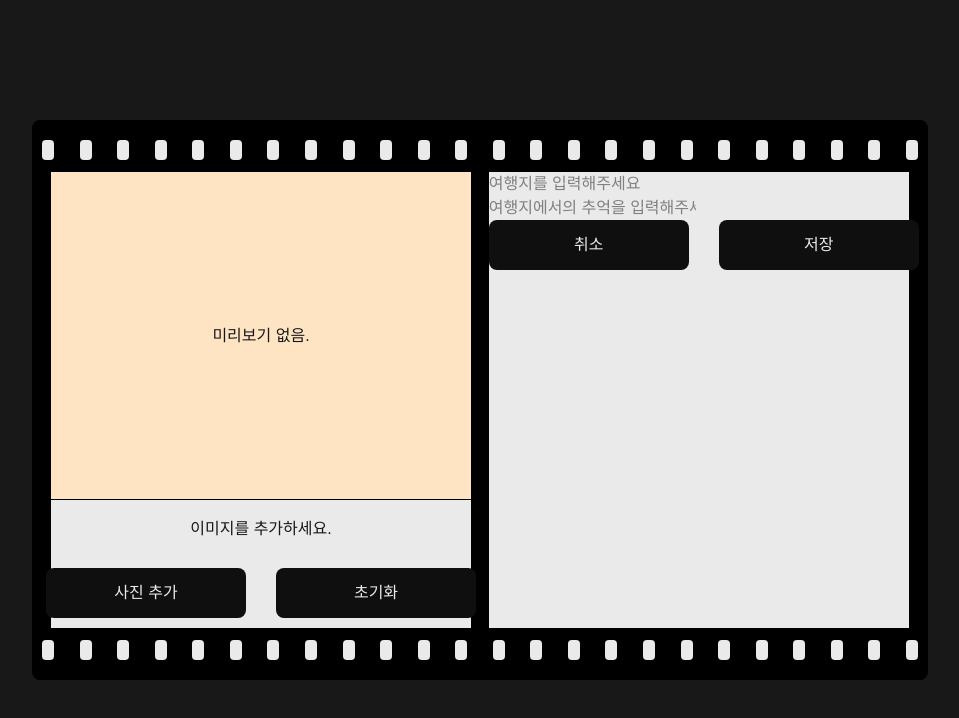
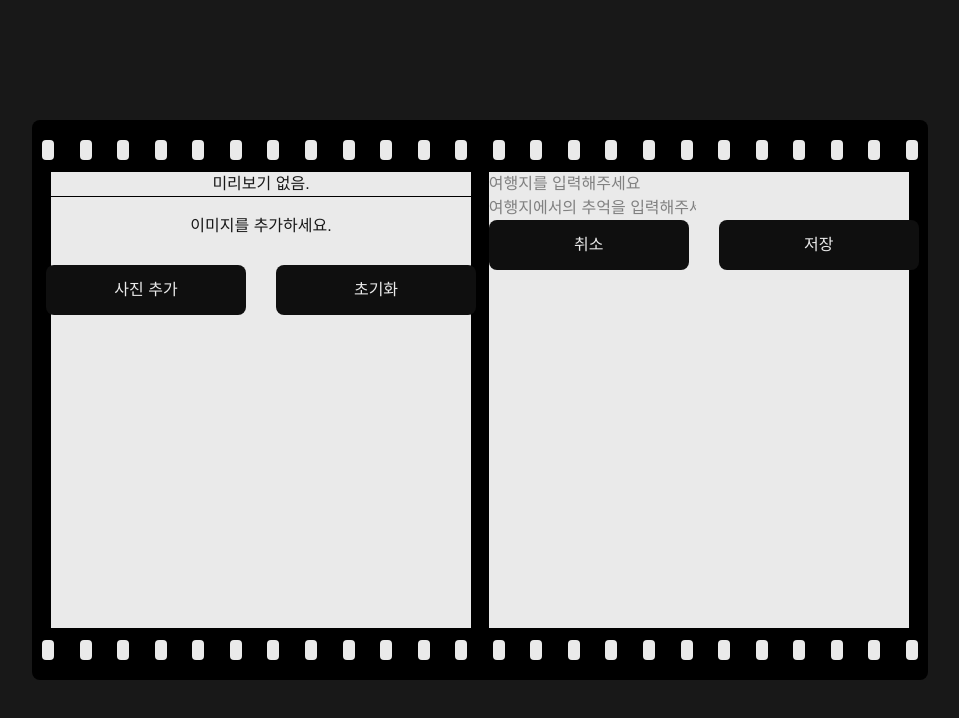
Before and after one commit to DevWonny/Re-Memory, a Next.js app: page /upload in a window 1280 px wide. Shown: the top 718 px of the page, without its empty margins (160-1119 px from the left). Built offline with nearby package versions, Linux system fonts and the light colour scheme.

Commit message:
Preview Image Zoom 제외

```diff
--- a/app/upload/page.tsx
+++ b/app/upload/page.tsx
@@ -11,13 +11,12 @@
 import { useState, useRef, useEffect } from "react";
 import { useRouter } from "next/navigation";
 import { Swiper, SwiperSlide } from "swiper/react";
-import { EffectCards, Zoom } from "swiper/modules";
+import { EffectCards } from "swiper/modules";
 // components
 import CommonInput from "@/app/components/commonInput";
 // style
 import "@/styles/upload.scss";
 import "swiper/css";
-import "swiper/css/zoom";
 import "swiper/css/effect-cards";
 
 interface UploadFile {
@@ -88,19 +87,16 @@ export default function Upload() {
                 <Swiper
                   effect={"cards"}
                   grabCursor={true}
-                  zoom={true}
-                  modules={[EffectCards, Zoom]}
+                  modules={[EffectCards]}
                   className="preview-swiper flex items-center justify-center w-full h-full"
                 >
                   {images.map((image, index) => (
                     <SwiperSlide key={`preview-swiper-image-${index}`}>
-                      <div className="swiper-zoom-container">
-                        <img
-                          src={image.previewUrl}
-                          alt="Preview Image"
-                          className="w-full h-full"
-                        />
-                      </div>
+                      <img
+                        src={image.previewUrl}
+                        alt="Preview Image"
+                        className="w-full h-full"
+                      />
                     </SwiperSlide>
                   ))}
                 </Swiper>
--- a/styles/upload.scss
+++ b/styles/upload.scss
@@ -28,13 +28,15 @@ div.upload-page {
 
         div.preview-content {
           width: 100%;
-          height: 328px;
-          background-color: bisque;
+          max-height: 328px;
+          overflow: hidden;
           border-bottom: 0.5px solid #000;
-          div {
-            height: 100%;
+          .swiper-slide {
+            padding: 30px;
+            img {
+              object-fit: contain;
+            }
           }
-
           .swiper-slide-shadow {
             background-color: unset;
           }
```
Also changed, not shown: 1 other file (tests, documents, lock files or other folders).
